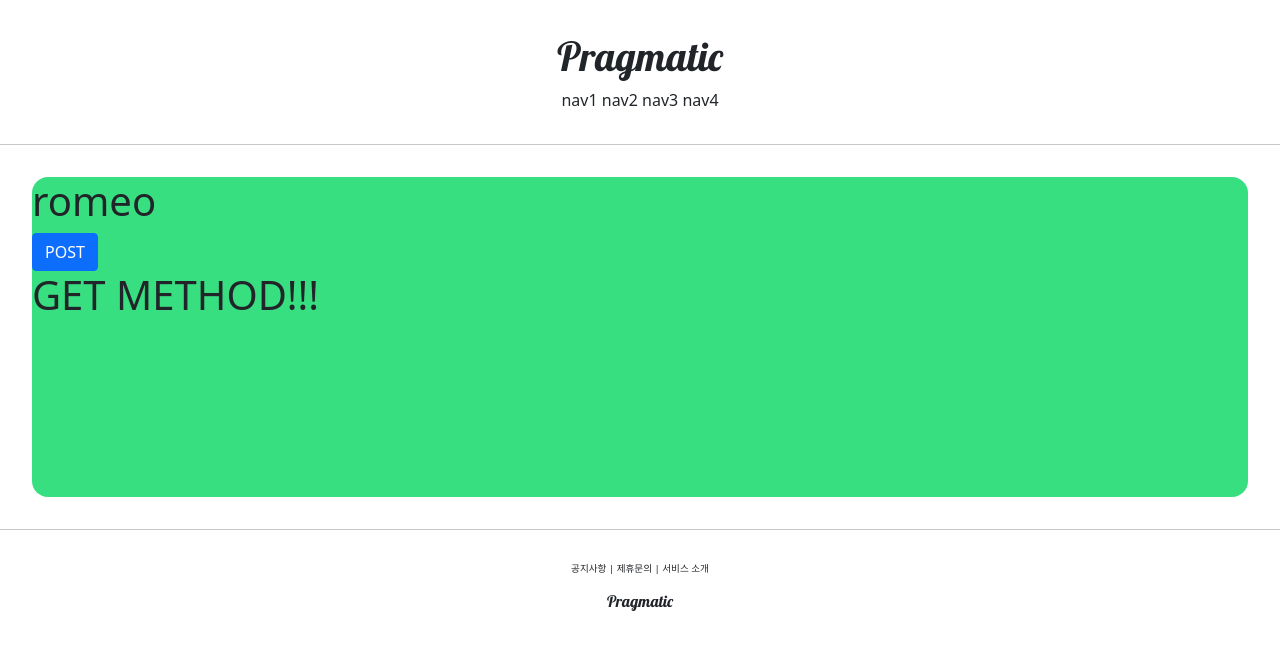
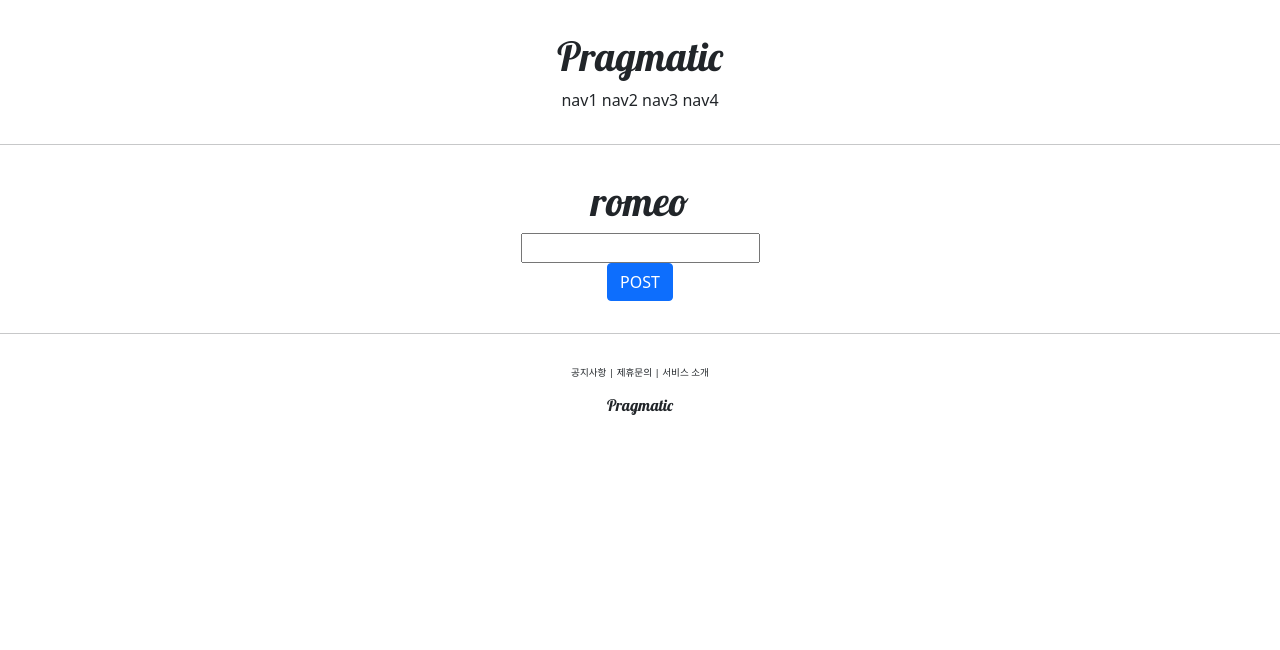
Before and after one commit to baobab-man/django-pragmatic, a Django app: page /account/romeo/ in a window 1280 px wide. Shown: the top 650 px of the page. Run offline with Django 3.2, Linux system fonts and the light colour scheme.

Commit message:
009 post, DB save

```diff
--- a/account_app/templates/account_app/romeo.html
+++ b/account_app/templates/account_app/romeo.html
@@ -2,19 +2,27 @@
 
 {% block content %}
 
-    <div style="height: 20rem; background-color: #38df81; border-radius: 1rem; margin: 2rem;">
-        <h1>
+    <div style="border-radius: 1rem; margin: 2rem; text-align: center;">
+        <h1 style="font-family: 'Lobster', cursive;">
             romeo
         </h1>
 
         <form action="/account/romeo/" method="post">
             {% csrf_token %}
-            <input type="submit" class="btn btn-primary" value="POST">
+            <div>
+                <input type="text" name="romeo_input">
+            </div>
+            <div>
+                <input type="submit" class="btn btn-primary" value="POST">
+            </div>
+
         </form>
 
+        {% if romeo_output %}
         <h1>
-            {{ text }}
+            {{ romeo_output.text }}
         </h1>
+        {% endif %}
 
     </div>
 
--- a/account_app/views.py
+++ b/account_app/views.py
@@ -2,12 +2,20 @@ from django.http import HttpResponse
 from django.shortcuts import render
 
 # Create your views here.
+from account_app.models import Romeo
 
 
 def romeo(request):
 
     if request.method == "POST":
-        return render(request, 'account_app/romeo.html', context={'text': 'POST METHOD!!!'})
+
+        temp = request.POST.get('romeo_input')
+
+        new_romeo = Romeo()
+        new_romeo.text = temp
+        new_romeo.save()
+
+        return render(request, 'account_app/romeo.html', context={'romeo_output': new_romeo})
     else:
         return render(request, 'account_app/romeo.html',
                       context={'text': 'GET METHOD!!!'})
```
